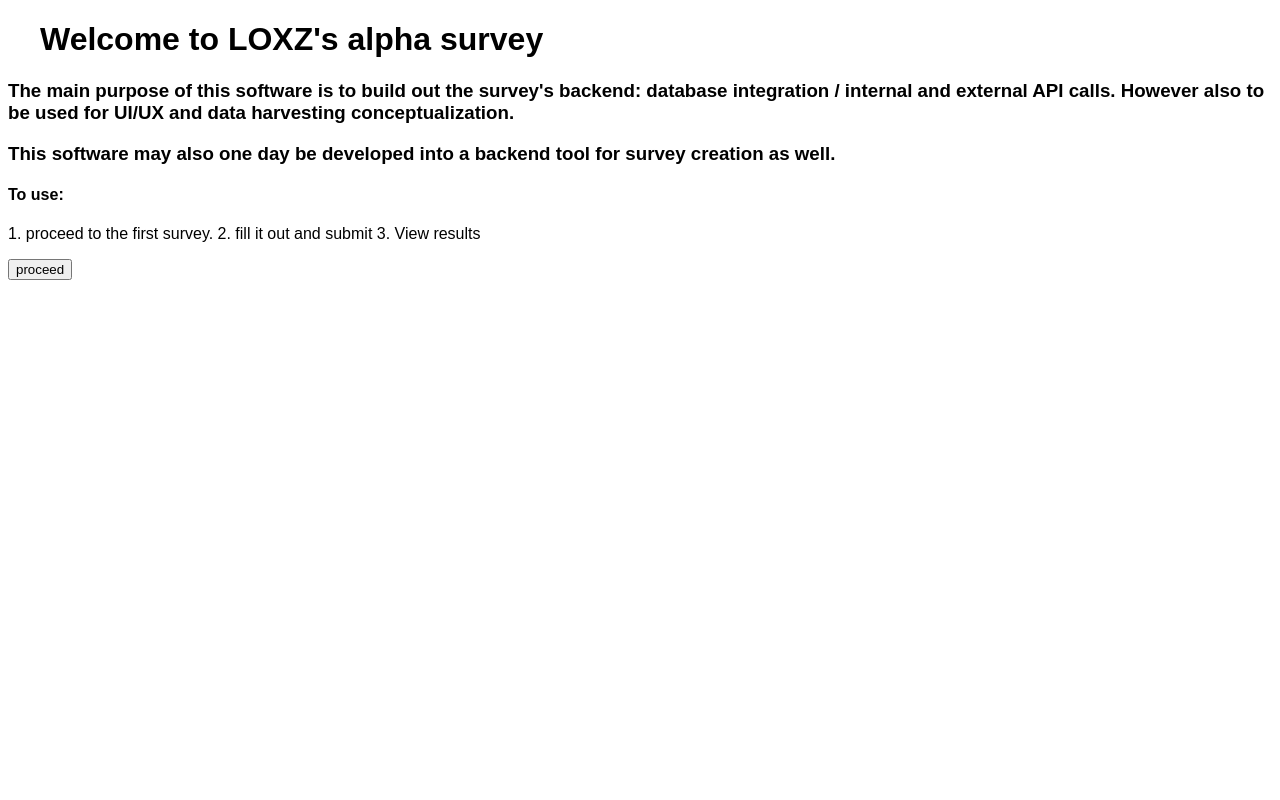
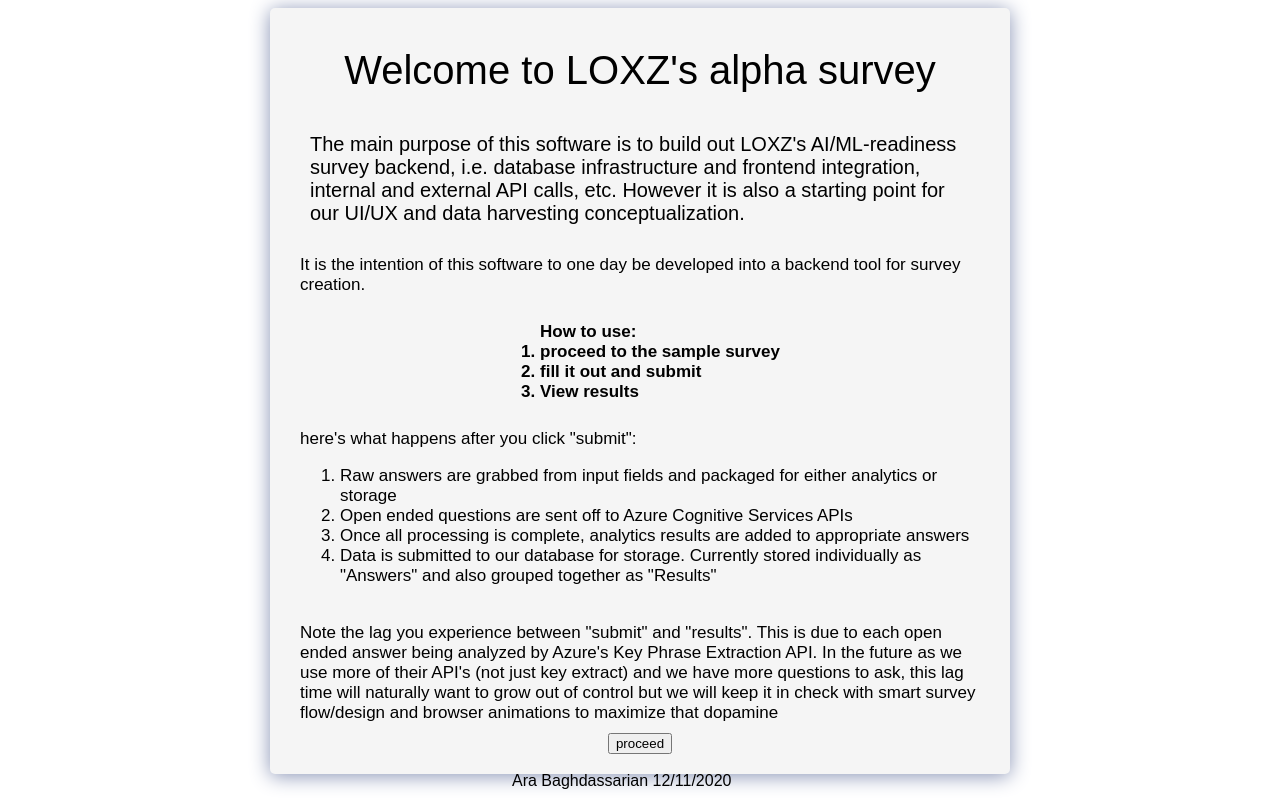
Before and after one commit to pr0grara/loxz_survey_psql, a React (Create React App) app in the folder frontend/: page / in a window 1280 px wide. Built offline with nearby package versions, Linux system fonts and the light colour scheme.

Commit message:
heroku alpha stable build II

```diff
--- a/frontend/public/index.css
+++ b/frontend/public/index.css
@@ -6,13 +6,47 @@
   list-style-type: none;
 }
 
+.header {
+  font-size: 40px;
+  margin: 20px;
+}
+
+footer {
+  position: absolute;
+  left: 40%;
+  bottom: 10px;
+}
+
+.paragraph {
+  font-size: 20px;
+  margin: 20px;
+}
+
+.paragraph-small {
+  font-size: 17px;
+  margin: 10px;
+}
+
 .survey-result {
   display: flex;
   flex-direction: column;
 }
 
-h1 {
-  margin-left: 2rem;
+.instructions {
+  font-size: 17px;
+  font-weight: 600;
+}
+
+#welcome-page {
+  width: 700px;
+  margin: auto;
+  display: flex;
+  flex-direction: column;
+  align-items: center;
+  padding: 20px;
+  border-radius: 5px;
+  box-shadow: 0 2px 20px #8792b4;
+  background-color: whitesmoke;
 }
 
 .survey {
--- a/frontend/src/components/welcome/welcome.js
+++ b/frontend/src/components/welcome/welcome.js
@@ -16,27 +16,44 @@
 
   render() {
     return (
+      <>
         <div id="welcome-page">
-        <h1 key="wha?">Welcome to LOXZ's alpha survey</h1>
-        <h3 key="blah">
-          The main purpose of this software is to build out the survey's
-          backend: database integration / internal and external API calls.
-          However also to be used for UI/UX and data harvesting
+          <div className="header">Welcome to LOXZ's alpha survey</div>
+          <div className="paragraph">
+            The main purpose of this software is to build out LOXZ's
+            AI/ML-readiness survey backend, i.e. database infrastructure and
+            frontend integration, internal and external API calls, etc. However it
+            is also a starting point for our UI/UX and data harvesting
             conceptualization.
-        </h3>
-        <h3 key="bleh">
-          This software may also one day be developed into a backend tool for
-          survey creation as well.
-        </h3>
-        <h4 key="blehhh">To use:</h4>
-        <p key="blahhhh">
-          1. proceed to the first survey. 2. fill it out and submit 3. View
-          results
-        </p>
+          </div>
+          <div className="paragraph-small">
+            It is the intention of this software to one day be developed into
+            a backend tool for survey creation.
+          </div>
+          <ol className="instructions">
+            <label>How to use:</label>
+            <li>proceed to the sample survey</li>
+            <li>fill it out and submit</li>
+            <li>View results</li>
+          </ol>
+          <div className="paragraph-small">
+            here's what happens after you click "submit":
+            <ol>
+              <li>Raw answers are grabbed from input fields and packaged for either analytics or storage</li>
+              <li>Open ended questions are sent off to Azure Cognitive Services APIs</li>
+              <li>Once all processing is complete, analytics results are added to appropriate answers</li>
+              <li>Data is submitted to our database for storage. Currently stored individually as "Answers" and also grouped together as "Results"</li>
+            </ol>
+          </div>
+          <div className="paragraph-small">
+            Note the lag you experience between "submit" and "results". This is due to each open ended answer being analyzed by Azure's Key Phrase Extraction API. In the future as we use more of their API's (not just key extract) and we have more questions to ask, this lag time will naturally want to grow out of control but we will keep it in check with smart survey flow/design and browser animations to maximize that dopamine
+          </div>
           <Link to="/survey">
             <Button>proceed</Button>{" "}
           </Link>
         </div>
+        <footer>Ara Baghdassarian 12/11/2020</footer>
+      </>
     );
   }
 }
```
Also changed, not shown: 3 other files (tests, documents, lock files or other folders). Lines whose indentation alone changed are shown as unchanged.
